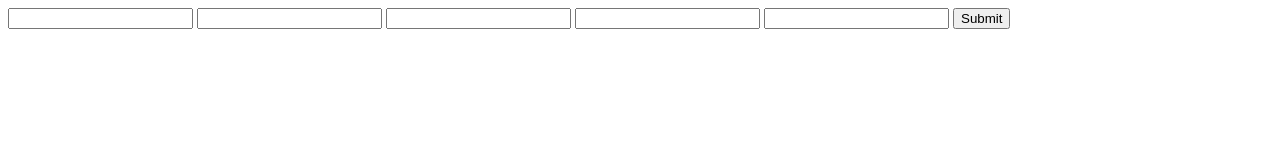
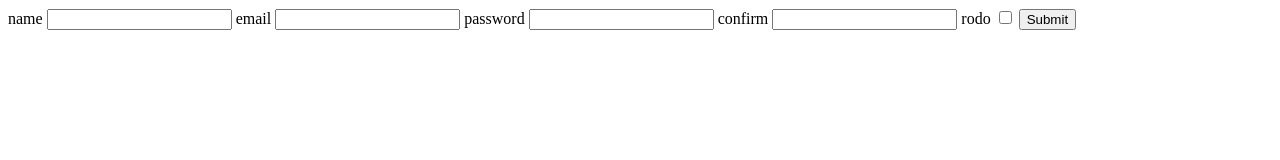
Before and after one commit to GrzegorzNecka/js-oj-walidacja-formularza, a website: page index.html in a window 1280 px wide. Drawn offline with Linux system fonts and the light colour scheme.

Commit message:
2 files modified

```diff
--- a/index.html
+++ b/index.html
@@ -4,11 +4,17 @@
     action="https://przeprogramowani.pl/projekt-walidacja"
     method="POST"
   >
-    <input type="name" />
-    <input type="email" />
-    <input type="password" />
-    <input type="confirm" />
-    <input type="rodo" />
+    <label for="name">name</label>
+    <input id="name" type="name" />
+    <label for="email">email</label>
+    <input id="email" type="email" />
+    <label for="password">password</label>
+    <input id="password" type="password" />
+    <label for="confirm">confirm</label>
+    <input id="confirm" type="password" />
+    <label for="rodo">rodo</label>
+    <input id="rodo" type="checkbox" name="rodo" />
+
     <input type="submit" />
   </form>
 </div>
```
Also changed, not shown: index.js (+28 -1 lines).
